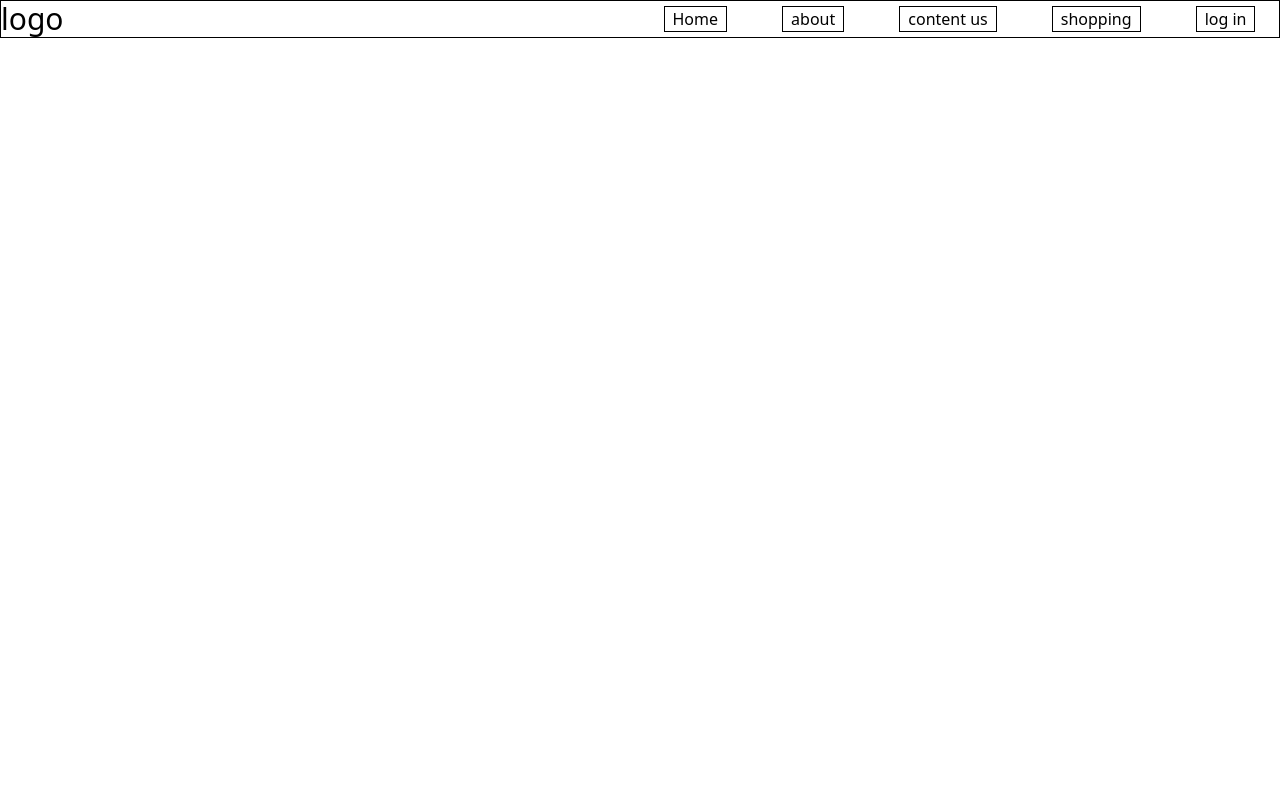
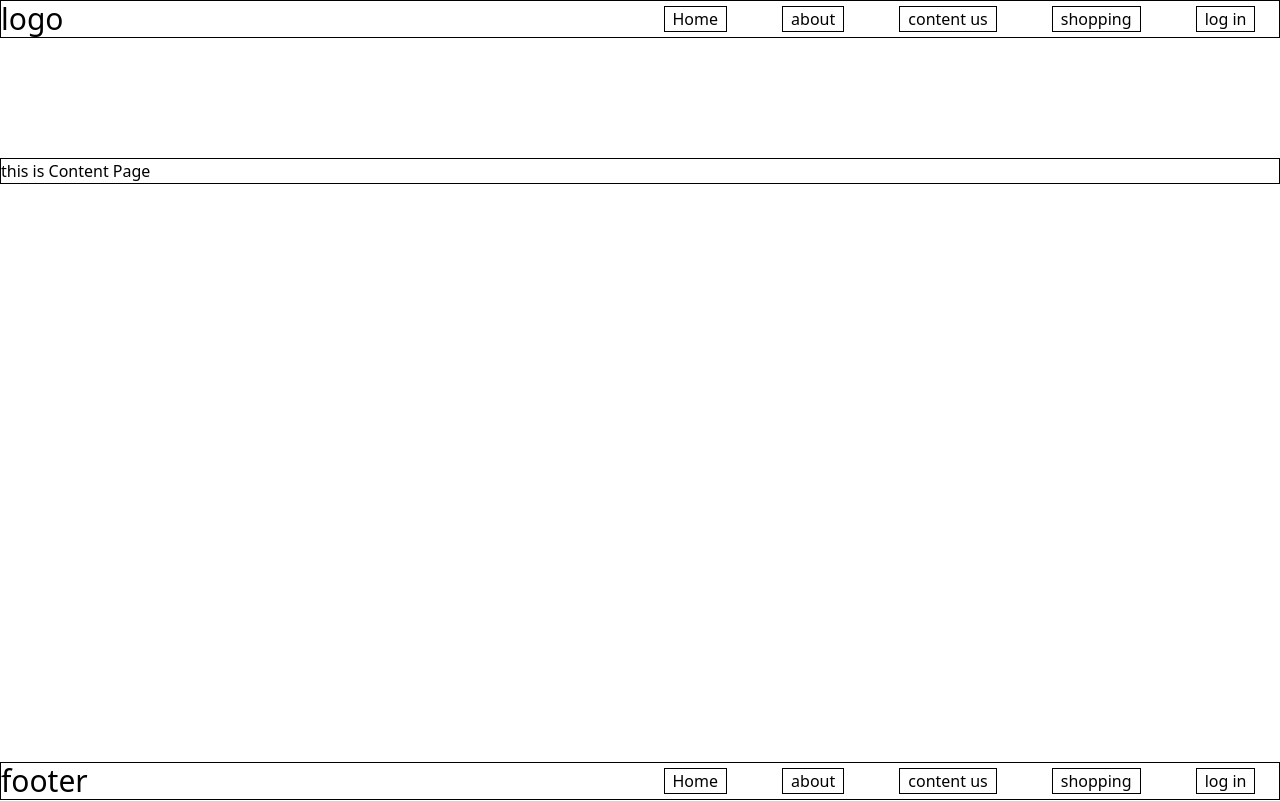
Before and after one commit to komaldhillon08/shoe-order-app, a React (Vite) app: page /content in a window 1280 px wide. Built offline with nearby package versions, Linux system fonts and the light colour scheme.

Commit message:
links in navbar

```diff
--- a/package.json
+++ b/package.json
@@ -13,6 +13,8 @@
     "@tailwindcss/vite": "^4.1.13",
     "react": "^19.1.1",
     "react-dom": "^19.1.1",
+    "react-router": "^7.8.2",
+    "react-router-dom": "^7.8.2",
     "tailwindcss": "^4.1.13"
   },
   "devDependencies": {
--- a/src/App.jsx
+++ b/src/App.jsx
@@ -1,9 +1,31 @@
-import Header from "./components/Header"
+import { createBrowserRouter, RouterProvider } from "react-router"
+import Home from "./pages/Home"
+import About from "./pages/About"
+import Content from "./pages/Content"
+import Shopping from "./pages/Shopping"
+import LayOut from "./LayOut"
 function App() {
+
+  const router = createBrowserRouter([
+    {
+      path: "/", element: <LayOut />, children: [
+        { index: true, element: <Home /> },
+        { path: "/about", element: <About /> },
+        { path: "/content", element: <Content /> },
+        { path: "shopping", element: <Shopping /> },
+
+
+
+      ]
+    },
+  ])
   return (
-    <div className="container border-1 mx-auto">
-      <Header/>
-    </div>
+    <div className="container mx-auto">
+
+        <RouterProvider router={router} />
+
+
+    </ div>
   )
 }
 export default App
--- /dev/null
+++ b/src/LayOut.jsx
@@ -0,0 +1,23 @@
+import { Outlet } from "react-router"
+import Header from "./components/Header"
+import Footer from "./components/Footer"
+export default function LayOut() {
+    return (
+        <>
+
+            <div className="flex flex-col min-h-screen">
+                {/* Navbar always on top */}
+                <Header />
+
+                {/* Page content in the middle */}
+                <main className="flex-grow">
+                    <Outlet />
+                </main>
+
+                {/* Footer always at bottom */}
+                <Footer />
+            </div>
+        </>
+    )
+
+}
--- /dev/null
+++ b/src/components/Footer.jsx
@@ -0,0 +1,19 @@
+export default function Footer() {
+    return (
+        <>
+            <div className="flex items-center border-1">
+                <div className="w-1/2 text-3xl">footer</div>
+                <div className="w-1/2">
+                    <ul className="flex gap-2 justify-around">
+                        <li className=" border-1 px-2 cursor-pointer">Home</li>
+                        <li className="border-1 px-2 cursor-pointer">about</li>
+                        <li className="border-1 px-2 cursor-pointer">content us</li>
+                        <li className="border-1 px-2 cursor-pointer">shopping</li>
+                        <li className="border-1 px-2 cursor-pointer">log in </li>
+
+                    </ul>
+                </div>
+            </div>
+        </>
+    )
+}
--- a/src/components/Header.jsx
+++ b/src/components/Header.jsx
@@ -1,15 +1,20 @@
+import { Link } from "react-router";
+
 export default function Header() {
     return (
         <>
-            <div className="flex items-center">
+            <div className="flex items-center border-1">
                 <div className="w-1/2 text-3xl">logo</div>
                 <div className="w-1/2">
                     <ul className="flex gap-2 justify-around">
-                        <li className=" border-1 px-2 cursor-pointer">Home</li>
-                        <li className="border-1 px-2 cursor-pointer">about</li>
-                        <li className="border-1 px-2 cursor-pointer">content us</li>
-                        <li className="border-1 px-2 cursor-pointer">shopping</li>
-                        <li className="border-1 px-2 cursor-pointer">log in </li>
+                        <li className=" border-1 px-2 cursor-pointer"><Link to="/"> Home</Link></li>
+                        <li className=" border-1 px-2 cursor-pointer"><Link to="/about"> about</Link></li>
+                        <li className=" border-1 px-2 cursor-pointer"> <Link to="/content">content us</Link></li>
+                        <li className=" border-1 px-2 cursor-pointer"><Link to="/shopping"> shopping</Link></li>
+                        <li className=" border-1 px-2 cursor-pointer"><Link to="/"> log in</Link></li>
+
+
+
 
                     </ul>
                 </div>
--- a/src/pages/About.jsx
+++ b/src/pages/About.jsx
@@ -0,0 +1,9 @@
+export default function About() {
+    return(
+        <>
+            <div className="mt-30 border-1">
+                this is About Page
+            </div>
+        </>
+    )
+}
--- a/src/pages/Content.jsx
+++ b/src/pages/Content.jsx
@@ -0,0 +1,9 @@
+export default function Content() {
+    return(
+        <>
+           <div className="mt-30 border-1">
+                this is Content Page
+            </div>
+        </>
+    )
+}
--- a/src/pages/Home.jsx
+++ b/src/pages/Home.jsx
@@ -0,0 +1,9 @@
+export default function Home() {
+    return (
+        <>
+            <div className="mt-30 border-1">
+                this is Home Page
+            </div>
+        </>
+    )
+}
--- a/src/pages/Shopping.jsx
+++ b/src/pages/Shopping.jsx
@@ -0,0 +1,7 @@
+export default function Shopping() {
+    return(
+        <>
+            <h1>Shopping</h1>
+        </>
+    )
+}
```
Also changed, not shown: 1 other file (tests, documents, lock files or other folders).
